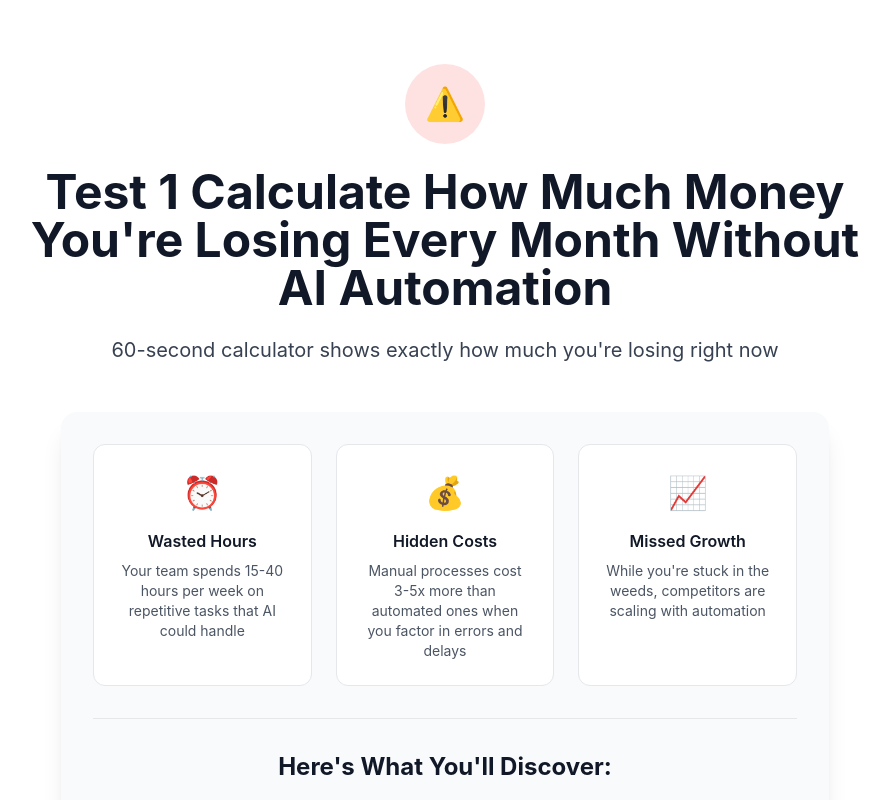
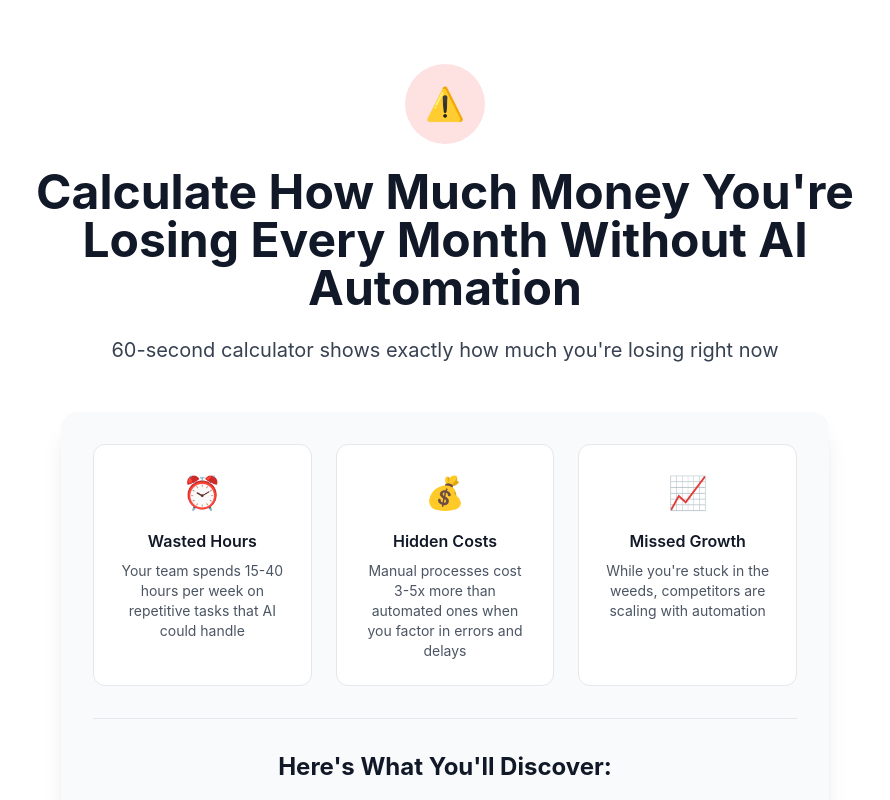
Before and after one commit to RaymondPool/vite-react, a React (Vite) app: page / in a window 1280 px wide. Shown: the top 800 px of the page, without its empty margins (3-893 px from the left). Built offline with nearby package versions, Linux system fonts and the light colour scheme.

Commit message:
Update App.tsx

```diff
--- a/src/App.tsx
+++ b/src/App.tsx
@@ -80,7 +80,7 @@ export default function AIROICalculator() {
             </div>
 
             <h1 className="text-4xl md:text-5xl font-bold text-gray-900 mb-6 leading-tight">
-             Test 1 Calculate How Much Money You're Losing Every Month Without AI Automation
+             Calculate How Much Money You're Losing Every Month Without AI Automation
             </h1>
 
             <p className="text-xl text-gray-700 mb-8 max-w-2xl mx-auto">
@@ -197,7 +197,7 @@ export default function AIROICalculator() {
                   value={formData.taskName}
                   onChange={(e) => setFormData({...formData, taskName: e.target.value})}
                   placeholder="e.g., Data entry, report generation, email responses"
-                  className="w-full px-4 py-3 border-2 border-gray-300 rounded-lg focus:border-blue-500 focus:outline-none bg-white"
+                  className="w-full px-4 py-3 border-2 border-gray-300 rounded-lg focus:border-blue-500 focus:outline-none bg-white text-gray-900"
                 />
               </div>
 
@@ -211,7 +211,7 @@ export default function AIROICalculator() {
                   value={formData.hoursPerWeek}
                   onChange={(e) => setFormData({...formData, hoursPerWeek: e.target.value})}
                   placeholder="10"
-                  className="w-full px-4 py-3 border-2 border-gray-300 rounded-lg focus:border-blue-500 focus:outline-none bg-white"
+                  className="w-full px-4 py-3 border-2 border-gray-300 rounded-lg focus:border-blue-500 focus:outline-none bg-white text-gray-900"
                 />
               </div>
 
@@ -227,7 +227,7 @@ export default function AIROICalculator() {
                     value={formData.hourlyRate}
                     onChange={(e) => setFormData({...formData, hourlyRate: e.target.value})}
                     placeholder="50"
-                    className="w-full pl-8 pr-4 py-3 border-2 border-gray-300 rounded-lg focus:border-blue-500 focus:outline-none bg-white"
+                    className="w-full px-4 py-3 border-2 border-gray-300 rounded-lg focus:border-blue-500 focus:outline-none bg-white text-gray-900"
                   />
                 </div>
                 <p className="text-sm text-gray-500 mt-1">
```
